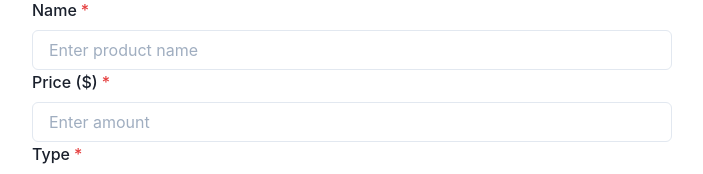
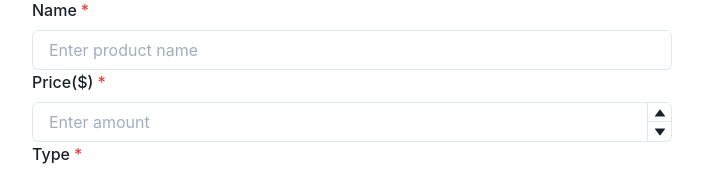
Before and after one commit to ruskevych/scandiweb-frontend, a Next.js app: page /add-product in a window 1280 px wide. Shown: the part 154-328 px from the top of the page, without its empty margins (288-991 px from the left). Built offline with nearby package versions, Linux system fonts and the light colour scheme.

Commit message:
Update add-product.js

```diff
--- a/pages/add-product.js
+++ b/pages/add-product.js
@@ -1,6 +1,11 @@
-import { Box, Select, Input, InputGroup, InputLeftElement , FormControl, FormLabel,FormErrorMessage, Button, Flex } from "@chakra-ui/react";
+import { Select, Input, FormControl, FormLabel,
+  FormErrorMessage, Button, Flex,
+  NumberInput,
+  NumberInputField,
+  NumberInputStepper,
+  NumberIncrementStepper,
+  NumberDecrementStepper, } from "@chakra-ui/react";
 import React, {useState} from "react";
-import { useForm } from "react-hook-form";
 import axios from 'axios';
 import { useRouter } from 'next/router'
 import NextLink from 'next/link';
@@ -10,21 +15,18 @@ import NextLink from 'next/link';
 
 
 
-export default function Test(props){
+export default function AddProduct(){
   const [skuInput, setSkuInput] = useState(' ')
   const [nameInput, setNameInput] = useState(' ')
-  const [priceInput, setPriceInput] = useState('0')
   const [typeInput, setTypeInput] = useState(' ')
 
 
   const handleSkuInputChange = (e) => {setSkuInput(e.target.value); setSkuExistError(false)}
   const handleNameInputChange = (e) => setNameInput(e.target.value)
-  const handlePriceInputChange = (e) => setPriceInput(e.target.value)
   const handleTypeInputChange = (e) => setTypeInput(e.target.value)
 
 
   const isSkuError = skuInput==="";
-  const isPriceError = !( /\d/.test(priceInput));
   const isNameError = nameInput==="";
   const isTypeError = typeInput==="";
 
@@ -141,19 +143,17 @@ export default function Test(props){
                    <FormErrorMessage>Name is required.</FormErrorMessage>
                 )}
             </FormControl>
-            <FormControl isRequired isInvalid={isPriceError}>
-                <FormLabel htmlFor='price'>Price ($)</FormLabel>
+            <FormControl isRequired >
+                <FormLabel htmlFor='price'>Price($)</FormLabel>
+                <NumberInput id="price"  name="price">
+                  <NumberInputField placeholder='Enter amount'/>
+                  <NumberInputStepper>
+                    <NumberIncrementStepper />
+                    <NumberDecrementStepper />
+                  </NumberInputStepper>
+                </NumberInput>
 
 
-
-                    <Input id="price"  placeholder='Enter amount' name="price" onChange={handlePriceInputChange}/>
-
-                {/*
-                  If Price contains not a number we throw an error
-                */}
-                {isPriceError&&(
-                   <FormErrorMessage>Price must be a number</FormErrorMessage>
-                )}
             </FormControl>
             <FormControl isRequired isInvalid = {isTypeError}>
                 <FormLabel htmlFor='name'>Type</FormLabel>
@@ -175,7 +175,13 @@ export default function Test(props){
               {typeInput === 'Book' && (
                   <FormControl isRequired>
                       <FormLabel htmlFor='weight'>Weight in KG</FormLabel>
-                      <Input id="weight" name="weight" placeholder="Enter weight" />
+                      <NumberInput id="weight" name="weight"  >
+                        <NumberInputField placeholder="Enter weight"/>
+                        <NumberInputStepper>
+                          <NumberIncrementStepper />
+                          <NumberDecrementStepper />
+                        </NumberInputStepper>
+                      </NumberInput>
                   </FormControl>
               )}
               {/*
@@ -184,7 +190,13 @@ export default function Test(props){
               {typeInput === "DVD" && (
                 <FormControl isRequired>
                     <FormLabel htmlFor='size'>Size in MB</FormLabel>
-                    <Input id="size" name="size" placeholder="Enter size" />
+                    <NumberInput id="size" name="size" >
+                        <NumberInputField placeholder="Enter size"/>
+                        <NumberInputStepper>
+                          <NumberIncrementStepper />
+                          <NumberDecrementStepper />
+                        </NumberInputStepper>
+                      </NumberInput>
                 </FormControl>
 
               )}
@@ -196,15 +208,33 @@ export default function Test(props){
                     <FormLabel htmlFor='dimensions'>Dimensions</FormLabel>
                     <FormControl isRequired>
                       <FormLabel htmlFor='size'>Height in CM</FormLabel>
-                      <Input id="height" name="height" placeholder="Enter height" />
+                      <NumberInput id="height" name="height"   >
+                        <NumberInputField placeholder="Enter height"/>
+                        <NumberInputStepper>
+                          <NumberIncrementStepper />
+                          <NumberDecrementStepper />
+                        </NumberInputStepper>
+                      </NumberInput>
                     </FormControl>
                     <FormControl isRequired>
                         <FormLabel htmlFor='width'>Width in CM</FormLabel>
-                        <Input id="width" name="width" placeholder="Enter width" />
+                        <NumberInput id="width" name="width" >
+                        <NumberInputField placeholder="Enter width"/>
+                        <NumberInputStepper>
+                          <NumberIncrementStepper />
+                          <NumberDecrementStepper />
+                        </NumberInputStepper>
+                      </NumberInput>
                     </FormControl>
                     <FormControl isRequired>
                           <FormLabel htmlFor='length'>Length in CM</FormLabel>
-                          <Input id="length" name="length" placeholder="Enter length" />
+                          <NumberInput id="length" name="length" >
+                            <NumberInputField placeholder="Enter length"/>
+                            <NumberInputStepper>
+                              <NumberIncrementStepper />
+                              <NumberDecrementStepper />
+                            </NumberInputStepper>
+                          </NumberInput>
                     </FormControl></>
               )}
               <Flex mt={5} alignItems={'center'} justifyContent={'space-between'}>
```
